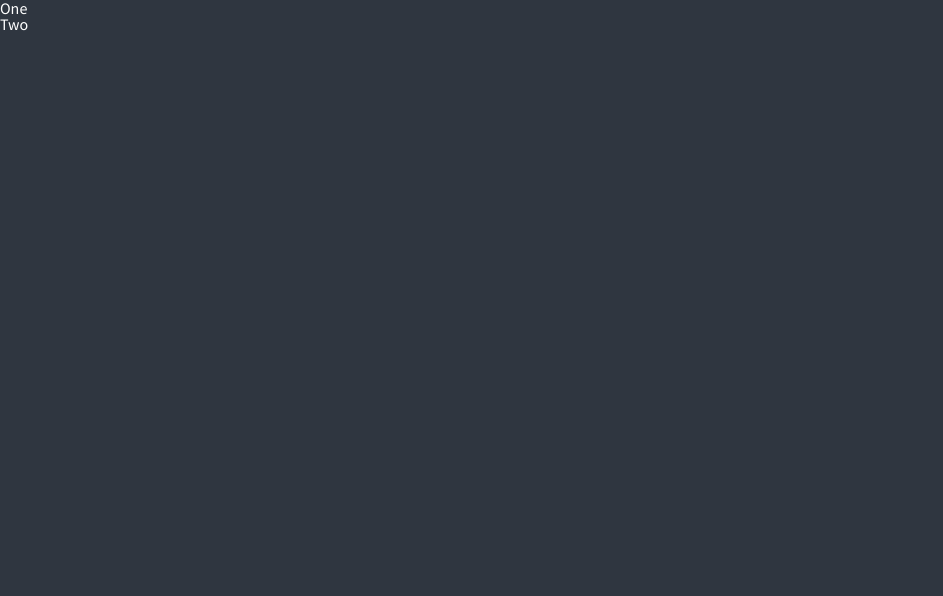
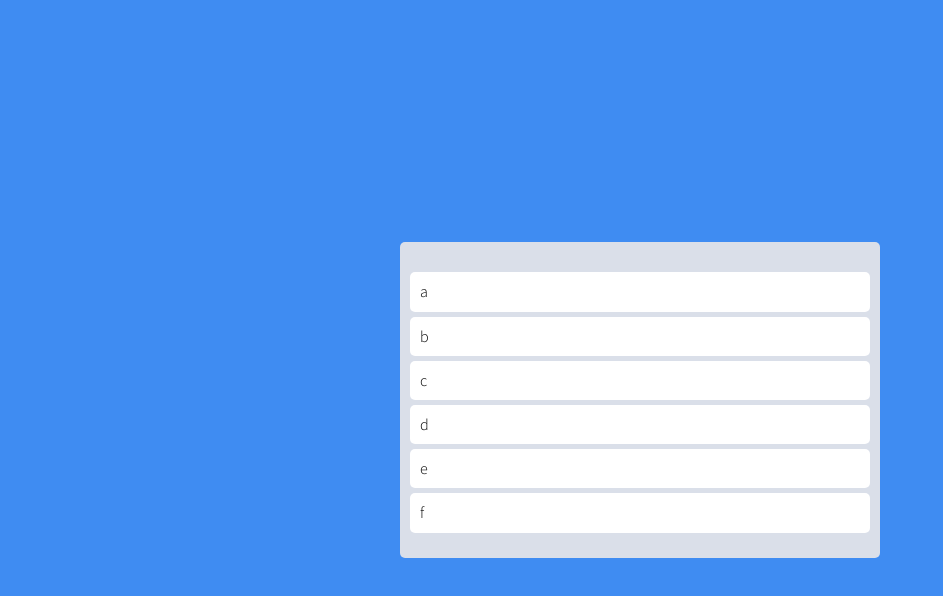
Before and after one commit to crdrst777/trello-clone, a React (Create React App) app: page / in a window 1280 px wide. Shown: the top 596 px of the page, without its empty margins (0-943 px from the left). Built offline with nearby package versions, Linux system fonts and the light colour scheme.

Commit message:
feat: react-beautiful-dnd 적용중

```diff
--- a/src/App.tsx
+++ b/src/App.tsx
@@ -1,29 +1,74 @@
 import { DragDropContext, Draggable, Droppable } from "react-beautiful-dnd";
+import styled from "styled-components";
 
 function App() {
   // onDragEnd함수는 드래그를 끝낸 시점에 불려진다.
   const onDragEnd = () => {};
 
+  const toDos = ["a", "b", "c", "d", "e", "f"];
+
   return (
     <>
       <DragDropContext onDragEnd={onDragEnd}>
-        <div>
-          <Droppable droppableId="one">
-            {() => (
-              <ul>
-                <Draggable draggableId="first" index={0}>
-                  {() => <li>One</li>}
-                </Draggable>
-                <Draggable draggableId="second" index={1}>
-                  {() => <li>Two</li>}
-                </Draggable>
-              </ul>
-            )}
-          </Droppable>
-        </div>
+        <Wrapper>
+          <Boards>
+            <Droppable droppableId="one">
+              {(magic) => (
+                <Board ref={magic.innerRef} {...magic.droppableProps}>
+                  {toDos.map((toDo, index) => (
+                    <Draggable key={index} draggableId={toDo} index={index}>
+                      {(magic) => (
+                        <Card
+                          ref={magic.innerRef}
+                          {...magic.dragHandleProps}
+                          {...magic.draggableProps}
+                        >
+                          {toDo}
+                        </Card>
+                      )}
+                    </Draggable>
+                  ))}
+                  {magic.placeholder}
+                  {/* Draggable 엘리먼트를 드래그하는 동안 position: fixed(영역을 고정시킴)를 적용함. (Droppable 리스트가 작아지는 것을 방지) */}
+                </Board>
+              )}
+            </Droppable>
+          </Boards>
+        </Wrapper>
       </DragDropContext>
     </>
   );
 }
 
 export default App;
+
+const Wrapper = styled.div`
+  display: flex;
+  max-width: 480px;
+  width: 100%;
+  margin: 0 auto;
+  justify-content: center;
+  align-items: center;
+  height: 100vh;
+  /* background-color: beige; */
+`;
+
+const Boards = styled.div`
+  display: grid;
+  width: 100%;
+  grid-template-columns: repeat(1, 1fr);
+`;
+
+const Board = styled.div`
+  padding: 30px 10px 20px 10px;
+  background-color: ${(props) => props.theme.boardColor};
+  border-radius: 5px;
+  min-height: 200px;
+`;
+
+const Card = styled.div`
+  padding: 10px;
+  margin-bottom: 5px;
+  background-color: ${(props) => props.theme.cardColor};
+  border-radius: 5px;
+`;
--- a/src/index.tsx
+++ b/src/index.tsx
@@ -16,9 +16,11 @@
   box-sizing: border-box;
 }
 body {
+  font-weight: 300;
   font-family: 'Source Sans Pro', serif;
   background-color: ${(props) => props.theme.bgColor};
-  color: ${(props) => props.theme.textColor};
+  color: black;
+  line-height: 1.2;
 }
 a {
   text-decoration: none;
@@ -38,12 +40,12 @@
 `;
 
 root.render(
-  <React.StrictMode>
+  // <React.StrictMode>
   <RecoilRoot>
     <ThemeProvider theme={darkTheme}>
       <GlobalStyle />
       <App />
     </ThemeProvider>
   </RecoilRoot>
-  </React.StrictMode>
+  // </React.StrictMode>
 );
--- a/src/styled.d.ts
+++ b/src/styled.d.ts
@@ -5,9 +5,8 @@
 
 declare module "styled-components" {
   export interface DefaultTheme {
-    textColor: string;
     bgColor: string;
-    accentColor: string;
-    cardBgColor: string;
+    boardColor: string;
+    cardColor: string;
   }
 }
--- a/src/theme.ts
+++ b/src/theme.ts
@@ -1,8 +1,7 @@
 import { DefaultTheme } from "styled-components";
 
 export const darkTheme: DefaultTheme = {
-  bgColor: "#2f3640",
-  textColor: "white",
-  accentColor: "#9c88ff",
-  cardBgColor: "transparent",
+  bgColor: "#3F8CF2",
+  boardColor: "#DADFE9",
+  cardColor: "white",
 };
```
Lines whose indentation alone changed are shown as unchanged.
